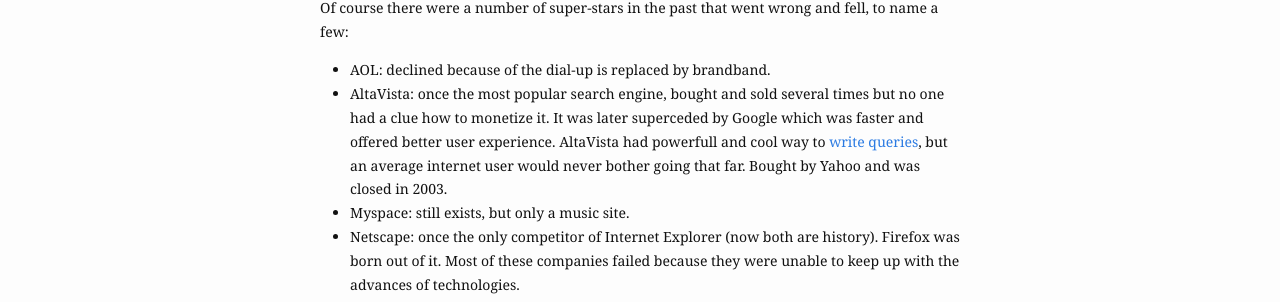
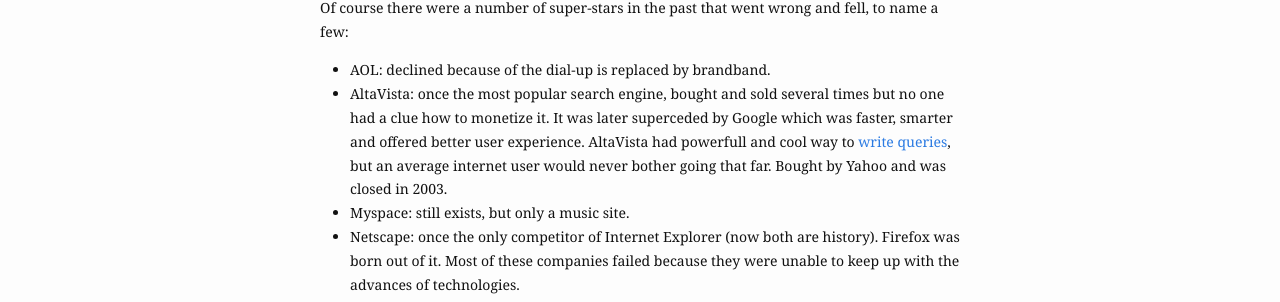
Before and after one commit to idiotekk/idiotekk.github.io, a Jekyll site: the page built from _posts/2020-12-17-techo-invest.markdown, in a window 1280 px wide. Shown: the part 706-1008 px from the top of the page. Built offline with Jekyll 4.4.1, drawn with Linux system fonts in a browser that asks for light colours.

Commit message:
Update 2020-12-17-techo-invest.markdown

```diff
--- a/_posts/2020-12-17-techo-invest.markdown
+++ b/_posts/2020-12-17-techo-invest.markdown
@@ -17,7 +17,7 @@
 
 Of course there were a number of super-stars in the past that went wrong and fell, to name a few:
 - AOL: declined because of the dial-up is replaced by brandband.
-- AltaVista: once the most popular search engine, bought and sold several times but no one had a clue how to monetize it. It was later superceded by Google which was faster and offered better user experience. AltaVista had powerfull and cool way to [write queries](http://jkorpela.fi/altavista/), but an average internet user would never bother going that far. Bought by Yahoo and was closed in 2003.
+- AltaVista: once the most popular search engine, bought and sold several times but no one had a clue how to monetize it. It was later superceded by Google which was faster, smarter and offered better user experience. AltaVista had powerfull and cool way to [write queries](http://jkorpela.fi/altavista/), but an average internet user would never bother going that far. Bought by Yahoo and was closed in 2003.
 - Myspace: still exists, but only a music site.
 - Netscape: once the only competitor of Internet Explorer (now both are history). Firefox was born out of it.
 Most of these companies failed because they were unable to keep up with the advances of technologies.
```
